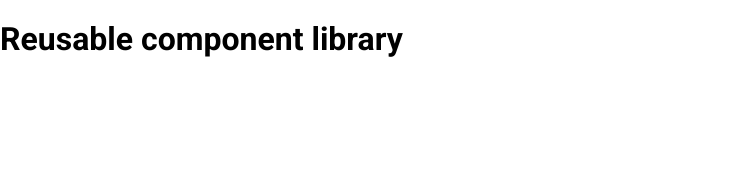
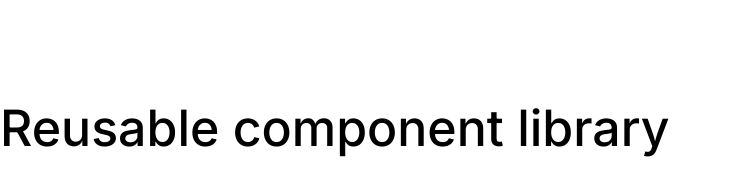
Before and after one commit to js-tasks-ru/htmlcss-20220919_bugsoff, a website: page index.html in a window 1280 px wide. Shown: the whole page, without its empty margins (0-729 px from the left). Drawn offline with nearby package versions, Linux system fonts and the light colour scheme.

Commit message:
title fonts

```diff
--- a/assets/fonts/fonts.css
+++ b/assets/fonts/fonts.css
@@ -1 +1,2 @@
 @import url('https://fonts.googleapis.com/css2?family=Roboto:ital,wght@0,100;0,300;0,400;0,500;0,700;0,900;1,100;1,300;1,400;1,500;1,700;1,900&display=swap');
+@import url('https://fonts.googleapis.com/css2?family=Inter:wght@400;500&display=swap');
--- a/components/header/header.css
+++ b/components/header/header.css
@@ -1,7 +1,8 @@
 .header {
-
+    padding: 96px 0 77px;
 }
 
 .header__title {
-
+    margin: 0;
+    font: normal 500 50px/128% 'Inter';
 }
--- a/index.html
+++ b/index.html
@@ -4,6 +4,7 @@
     <head>
         <link rel="stylesheet" href="https://necolas.github.io/normalize.css/latest/normalize.css">
         <link rel="stylesheet" href="./assets/css/styles.css">
+        <title>Reusable component library</title>
     </head>
     <body>
         <header class="header">
```
